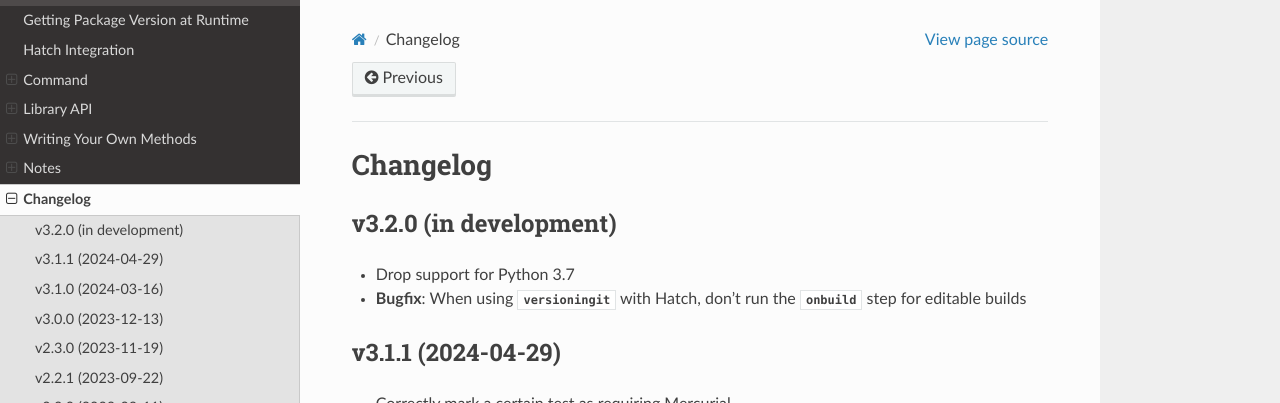
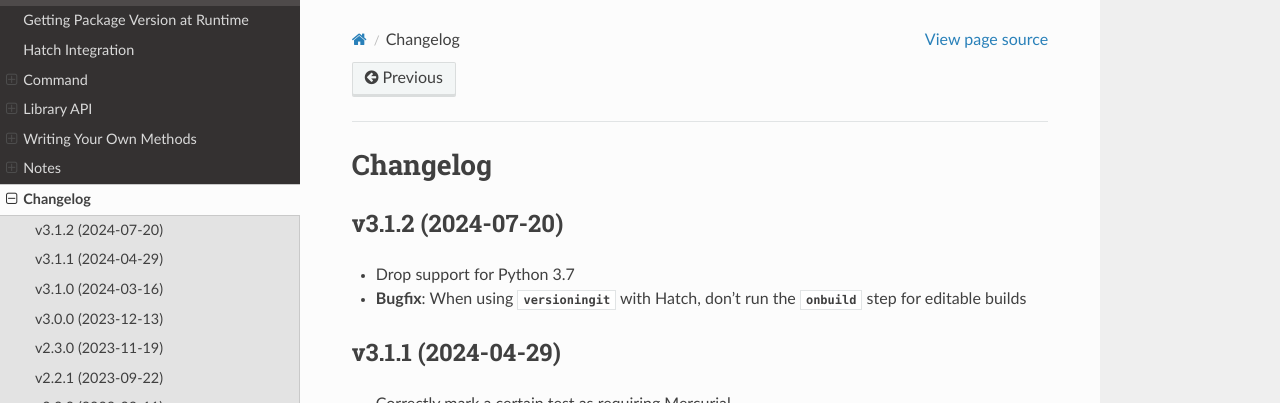
Before and after one commit to jwodder/versioningit, a Sphinx documentation site: the page built from docs/changelog.rst, in a window 1280 px wide and 900 px high. Shown: the top 403 px of the window. Built offline with Sphinx 7.4.7 and the Read the Docs theme 2.0.0, drawn with Linux system fonts in a browser that asks for light colours.

Commit message:
v3.1.2 — Bugfix
- Drop support for Python 3.7
- **Bugfix**: When using `versioningit` with Hatch, don't run the `onbuild` step for editable builds

```diff
--- a/CHANGELOG.md
+++ b/CHANGELOG.md
@@ -1,5 +1,5 @@
-v3.1.2 (in development)
------------------------
+v3.1.2 (2024-07-20)
+-------------------
 - Drop support for Python 3.7
 - **Bugfix**: When using `versioningit` with Hatch, don't run the `onbuild`
   step for editable builds
--- a/docs/changelog.rst
+++ b/docs/changelog.rst
@@ -3,8 +3,8 @@
 Changelog
 =========
 
-v3.2.0 (in development)
------------------------
+v3.1.2 (2024-07-20)
+-------------------
 - Drop support for Python 3.7
 - **Bugfix**: When using `versioningit` with Hatch, don't run the `onbuild`
   step for editable builds
--- a/src/versioningit/__init__.py
+++ b/src/versioningit/__init__.py
@@ -43,7 +43,7 @@ Visit <https://github.com/jwodder/versioningit> or
 <https://versioningit.rtfd.io> for more information.
 """
 
-__version__ = "3.1.2.dev1"
+__version__ = "3.1.2"
 __author__ = "John Thorvald Wodder II"
 __author_email__ = "versioningit@varonathe.org"
 __license__ = "MIT"
```
